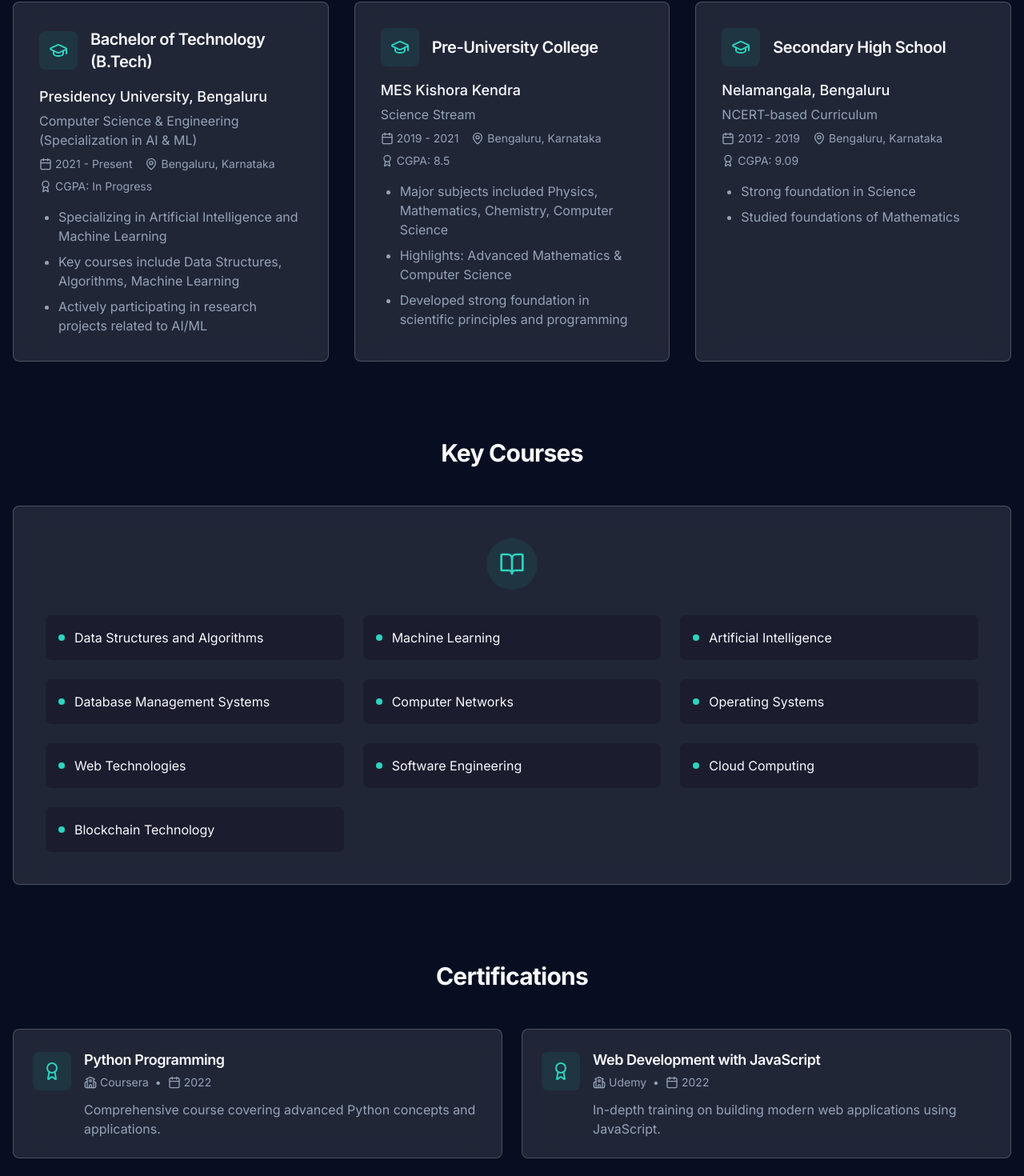
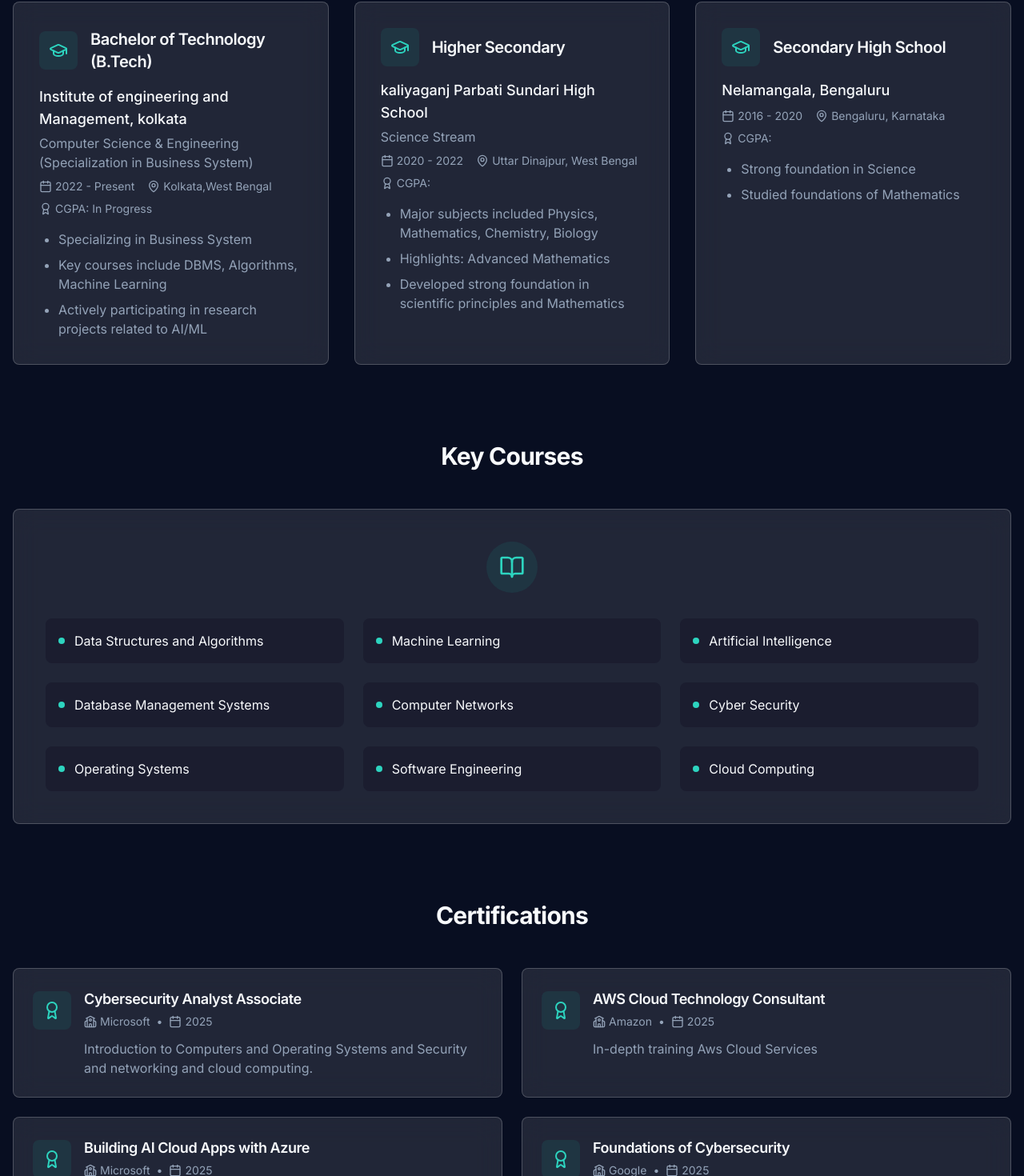
Before and after one commit to ChandaRiddhima04/portfolio, a React (Vite) app: page /academics in a window 1280 px wide. Shown: the part 444-1914 px from the top of the page at 80% size. Built offline with nearby package versions, Linux system fonts and the light colour scheme.

Commit message:
Update Academics.tsx

```diff
--- a/src/pages/Academics.tsx
+++ b/src/pages/Academics.tsx
@@ -15,40 +15,39 @@ const Academics = () => {
   const education = [
     {
       id: 1,
-      institution: "Presidency University, Bengaluru",
+      institution: "Institute of engineering and Management, kolkata",
       degree: "Bachelor of Technology (B.Tech)",
-      field: "Computer Science & Engineering (Specialization in AI & ML)",
-      duration: "2021 - Present",
-      location: "Bengaluru, Karnataka",
+      field: "Computer Science & Engineering (Specialization in Business System)",
+      duration: "2022 - Present",
+      location: "Kolkata,West Bengal",
       cgpa: "In Progress",
       details: [
-        "Specializing in Artificial Intelligence and Machine Learning",
-        "Key courses include Data Structures, Algorithms, Machine Learning",
+        "Specializing in Business System",
+        "Key courses include DBMS, Algorithms, Machine Learning",
         "Actively participating in research projects related to AI/ML"
       ]
     },
     {
       id: 2,
-      institution: "MES Kishora Kendra",
-      degree: "Pre-University College",
+      institution: "kaliyaganj Parbati Sundari High School",
+      degree: "Higher Secondary",
       field: "Science Stream",
-      duration: "2019 - 2021",
-      location: "Bengaluru, Karnataka",
-      cgpa: "8.5",
+      duration: "2020 - 2022",
+      location: "Uttar Dinajpur, West Bengal",
+      Percentage: "94.4",
       details: [
-        "Major subjects included Physics, Mathematics, Chemistry, Computer Science",
-        "Highlights: Advanced Mathematics & Computer Science",
-        "Developed strong foundation in scientific principles and programming"
+        "Major subjects included Physics, Mathematics, Chemistry, Biology",
+        "Highlights: Advanced Mathematics",
+        "Developed strong foundation in scientific principles and Mathematics"
       ]
     },
     {
       id: 3,
       institution: "Nelamangala, Bengaluru",
       degree: "Secondary High School",
-      field: "NCERT-based Curriculum",
-      duration: "2012 - 2019",
+      duration: "2016 - 2020",
       location: "Bengaluru, Karnataka",
-      cgpa: "9.09",
+      Percentage: "96.57",
       details: [
         "Strong foundation in Science",
         "Studied foundations of Mathematics"
@@ -59,31 +58,31 @@ const Academics = () => {
   const certifications = [
     {
       id: 1,
-      name: "Python Programming",
-      issuer: "Coursera",
-      date: "2022",
-      description: "Comprehensive course covering advanced Python concepts and applications."
+      name: "Cybersecurity Analyst Associate",
+      issuer: "Microsoft",
+      date: "2025",
+      description: "Introduction to Computers and Operating Systems and Security and networking and cloud computing."
     },
     {
       id: 2,
-      name: "Web Development with JavaScript",
-      issuer: "Udemy",
-      date: "2022",
-      description: "In-depth training on building modern web applications using JavaScript."
+      name: "AWS Cloud Technology Consultant",
+      issuer: "Amazon",
+      date: "2025",
+      description: "In-depth training Aws Cloud Services"
     },
     {
       id: 3,
-      name: "Machine Learning Fundamentals",
-      issuer: "edX",
-      date: "2023",
-      description: "Introduction to machine learning algorithms and their implementation."
+      name: "Building AI Cloud Apps with Azure ",
+      issuer: "Microsoft",
+      date: "2025",
+      description: "Build Serverless Applications and Connect Services with Microsoft Azure Service Bus"
     },
     {
       id: 4,
-      name: "React.js Development",
-      issuer: "freeCodeCamp",
-      date: "2023",
-      description: "Building interactive user interfaces with React.js framework."
+      name: "Foundations of Cybersecurity",
+      issuer: "Google",
+      date: "2025",
+      description: "Building foundation on cyber Security"
     }
   ];
 
@@ -93,11 +92,10 @@ const Academics = () => {
     "Artificial Intelligence",
     "Database Management Systems",
     "Computer Networks",
+    "Cyber Security",
     "Operating Systems",
-    "Web Technologies",
     "Software Engineering",
     "Cloud Computing",
-    "Blockchain Technology"
   ];
 
   return (
```
